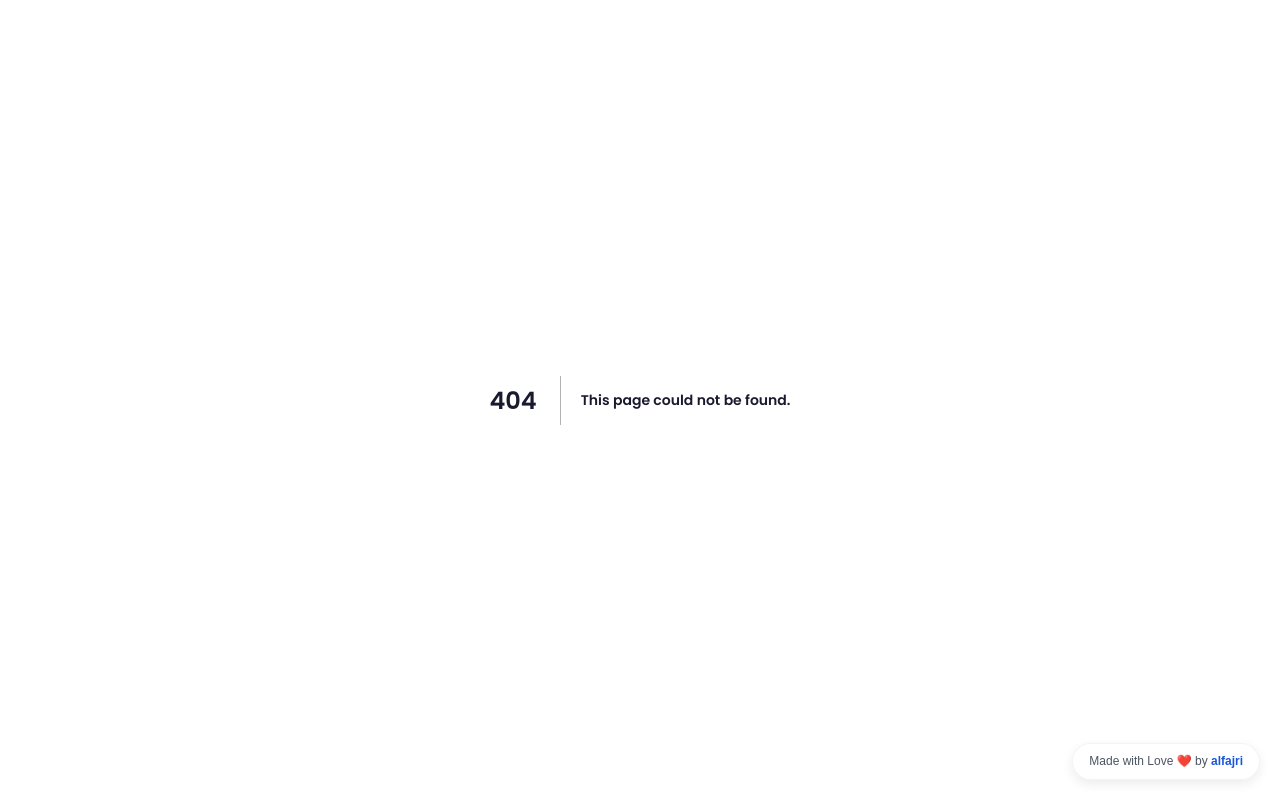
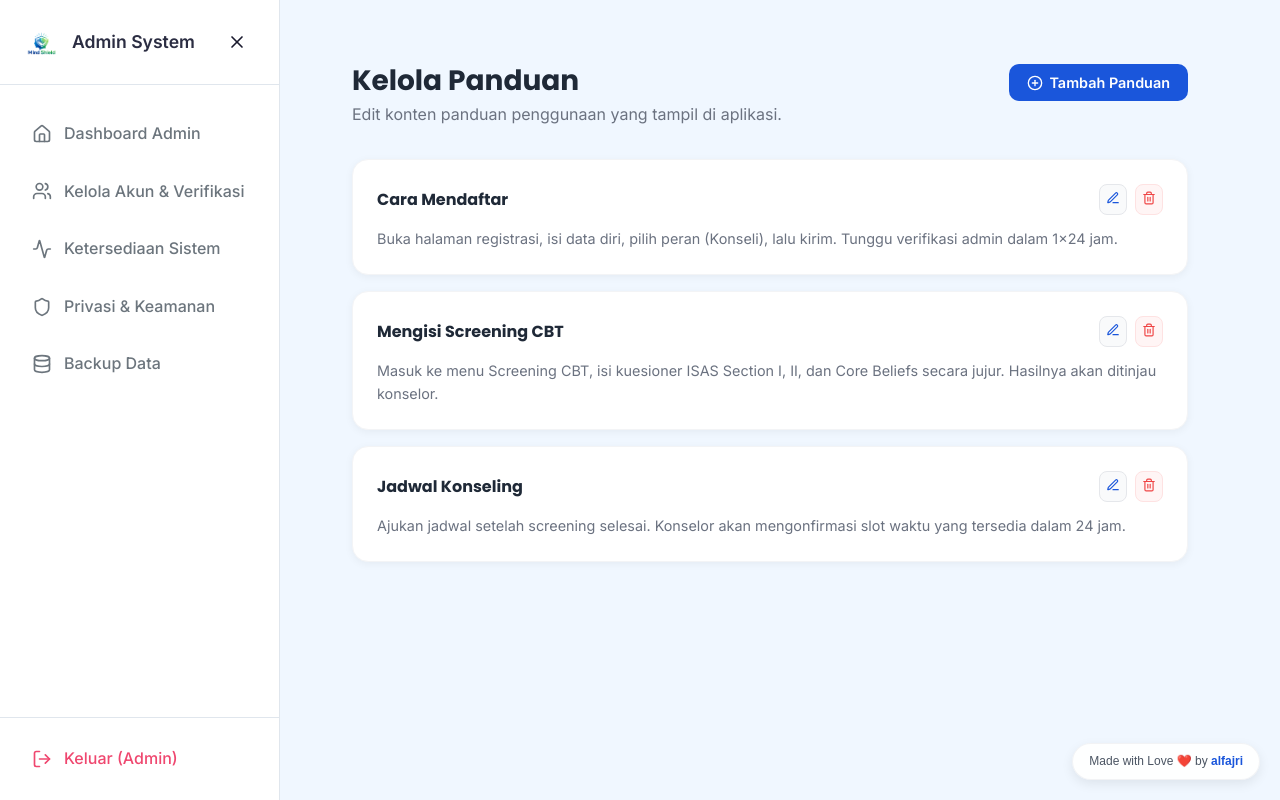
Before and after one commit to lightnet19/mind-shield, a Next.js app: page /admin/panduan in a window 1280 px wide. Before the commit this address had no page. Built offline with nearby package versions, Linux system fonts and the light colour scheme.

Commit message:
Fase 5: Admin monitoring & panduan pages

```diff
--- /dev/null
+++ b/app/admin/monitoring/monitoring.module.css
@@ -0,0 +1,17 @@
+.page{padding:2rem;max-width:1100px}
+.title{font-size:1.75rem;font-weight:700;color:#1f2937;margin:0 0 .25rem}
+.subtitle{color:#6b7280;margin:0 0 2rem}
+.statsGrid{display:grid;grid-template-columns:repeat(auto-fit,minmax(180px,1fr));gap:1.25rem;margin-bottom:2rem}
+.statCard{background:#fff;border-radius:16px;padding:1.5rem;text-align:center;box-shadow:0 2px 8px rgba(0,0,0,.05);border:1px solid #f3f4f6;display:flex;flex-direction:column;align-items:center;gap:.5rem}
+.statValue{font-size:2rem;font-weight:700;color:#1f2937}
+.statLabel{font-size:.82rem;color:#6b7280}
+.card{background:#fff;border-radius:16px;padding:1.5rem;box-shadow:0 2px 8px rgba(0,0,0,.05);border:1px solid #f3f4f6}
+.cardTitle{display:flex;align-items:center;gap:8px;font-size:1rem;font-weight:600;color:#1f2937;margin:0 0 1.25rem}
+.logList{display:flex;flex-direction:column;gap:.5rem}
+.logItem{display:grid;grid-template-columns:60px 160px 1fr;gap:1rem;padding:.75rem 1rem;border-radius:10px;font-size:.88rem;align-items:center}
+.log_info{background:#f9fafb}
+.log_alert{background:rgba(239,68,68,.06);border-left:3px solid #ef4444}
+.log_success{background:rgba(14,159,110,.06);border-left:3px solid #0e9f6e}
+.logTime{color:#9ca3af;font-size:.8rem}
+.logUser{font-weight:600;color:#374151}
+.logAction{color:#6b7280}
--- /dev/null
+++ b/app/admin/panduan/page.js
@@ -0,0 +1,69 @@
+'use client';
+import { useState } from 'react';
+import styles from './panduan.module.css';
+import { Save, PlusCircle, Trash2, Edit3 } from 'lucide-react';
+
+const initItems = [
+  { id: 1, title: 'Cara Mendaftar', content: 'Buka halaman registrasi, isi data diri, pilih peran (Konseli), lalu kirim. Tunggu verifikasi admin dalam 1x24 jam.' },
+  { id: 2, title: 'Mengisi Screening CBT', content: 'Masuk ke menu Screening CBT, isi kuesioner ISAS Section I, II, dan Core Beliefs secara jujur. Hasilnya akan ditinjau konselor.' },
+  { id: 3, title: 'Jadwal Konseling', content: 'Ajukan jadwal setelah screening selesai. Konselor akan mengonfirmasi slot waktu yang tersedia dalam 24 jam.' },
+];
+
+export default function AdminPanduan() {
+  const [items, setItems] = useState(initItems);
+  const [editId, setEditId] = useState(null);
+  const [form, setForm] = useState({ title: '', content: '' });
+  const [saved, setSaved] = useState(false);
+
+  const startEdit = (item) => { setEditId(item.id); setForm({ title: item.title, content: item.content }); };
+  const saveEdit = () => {
+    setItems(prev => prev.map(i => i.id === editId ? { ...i, ...form } : i));
+    setEditId(null); setSaved(true); setTimeout(() => setSaved(false), 2000);
+  };
+  const deleteItem = (id) => setItems(prev => prev.filter(i => i.id !== id));
+  const addNew = () => {
+    const newId = Date.now();
+    setItems(prev => [...prev, { id: newId, title: 'Judul Baru', content: 'Isi panduan...' }]);
+    setEditId(newId); setForm({ title: 'Judul Baru', content: 'Isi panduan...' });
+  };
+
+  return (
+    <div className={styles.page}>
+      <div className={styles.header}>
+        <div>
+          <h1 className={styles.title}>Kelola Panduan</h1>
+          <p className={styles.subtitle}>Edit konten panduan penggunaan yang tampil di aplikasi.</p>
+        </div>
+        <button onClick={addNew} className={styles.btnAdd}><PlusCircle size={16}/> Tambah Panduan</button>
+      </div>
+      {saved && <div className={styles.toast}>✅ Perubahan tersimpan!</div>}
+      <div className={styles.list}>
+        {items.map(item => (
+          <div key={item.id} className={styles.card}>
+            {editId === item.id ? (
+              <div className={styles.editForm}>
+                <input className={styles.inputTitle} value={form.title} onChange={e=>setForm(p=>({...p,title:e.target.value}))} placeholder="Judul"/>
+                <textarea className={styles.inputContent} rows={4} value={form.content} onChange={e=>setForm(p=>({...p,content:e.target.value}))} placeholder="Isi panduan..."/>
+                <div className={styles.editActions}>
+                  <button onClick={saveEdit} className={styles.btnSave}><Save size={14}/> Simpan</button>
+                  <button onClick={()=>setEditId(null)} className={styles.btnCancel}>Batal</button>
+                </div>
+              </div>
+            ) : (
+              <>
+                <div className={styles.cardTop}>
+                  <h3 className={styles.cardTitle}>{item.title}</h3>
+                  <div className={styles.cardActions}>
+                    <button onClick={()=>startEdit(item)} className={styles.btnEdit}><Edit3 size={14}/></button>
+                    <button onClick={()=>deleteItem(item.id)} className={styles.btnDelete}><Trash2 size={14}/></button>
+                  </div>
+                </div>
+                <p className={styles.cardContent}>{item.content}</p>
+              </>
+            )}
+          </div>
+        ))}
+      </div>
+    </div>
+  );
+}
--- /dev/null
+++ b/app/admin/panduan/panduan.module.css
@@ -0,0 +1,25 @@
+.page{padding:2rem;max-width:900px}
+.header{display:flex;justify-content:space-between;align-items:flex-start;margin-bottom:2rem;flex-wrap:wrap;gap:1rem}
+.title{font-size:1.75rem;font-weight:700;color:#1f2937;margin:0 0 .25rem}
+.subtitle{color:#6b7280;margin:0}
+.btnAdd{display:inline-flex;align-items:center;gap:6px;background:#1a56db;color:#fff;padding:10px 18px;border-radius:10px;font-weight:600;font-size:.9rem;border:none;cursor:pointer;transition:.2s}
+.btnAdd:hover{background:#1e40af}
+.toast{background:#0e9f6e;color:#fff;padding:10px 20px;border-radius:10px;margin-bottom:1.5rem;font-weight:600;font-size:.9rem}
+.list{display:flex;flex-direction:column;gap:1rem}
+.card{background:#fff;border-radius:16px;padding:1.5rem;box-shadow:0 2px 8px rgba(0,0,0,.05);border:1px solid #f3f4f6}
+.cardTop{display:flex;justify-content:space-between;align-items:center;margin-bottom:.75rem}
+.cardTitle{font-size:1rem;font-weight:700;color:#1f2937;margin:0}
+.cardContent{color:#6b7280;font-size:.9rem;line-height:1.6;margin:0}
+.cardActions{display:flex;gap:.5rem}
+.btnEdit{padding:6px;border-radius:8px;border:1px solid #e5e7eb;background:#f9fafb;color:#1a56db;cursor:pointer;transition:.2s}
+.btnEdit:hover{background:#dbeafe}
+.btnDelete{padding:6px;border-radius:8px;border:1px solid #fee2e2;background:#fff5f5;color:#ef4444;cursor:pointer;transition:.2s}
+.btnDelete:hover{background:#ef4444;color:#fff}
+.editForm{display:flex;flex-direction:column;gap:.75rem}
+.inputTitle{padding:10px 14px;border:1px solid #e5e7eb;border-radius:10px;font-size:.95rem;font-weight:600;outline:none}
+.inputTitle:focus{border-color:#1a56db}
+.inputContent{padding:10px 14px;border:1px solid #e5e7eb;border-radius:10px;font-size:.9rem;resize:vertical;outline:none;font-family:inherit}
+.inputContent:focus{border-color:#1a56db}
+.editActions{display:flex;gap:.75rem}
+.btnSave{display:inline-flex;align-items:center;gap:5px;background:#1a56db;color:#fff;padding:8px 16px;border-radius:8px;font-weight:600;font-size:.85rem;border:none;cursor:pointer}
+.btnCancel{padding:8px 16px;border-radius:8px;font-weight:600;font-size:.85rem;border:1px solid #e5e7eb;background:#fff;cursor:pointer;color:#6b7280}
```
Also changed, not shown: app/admin/monitoring/page.js (added, +50 -0 lines).
